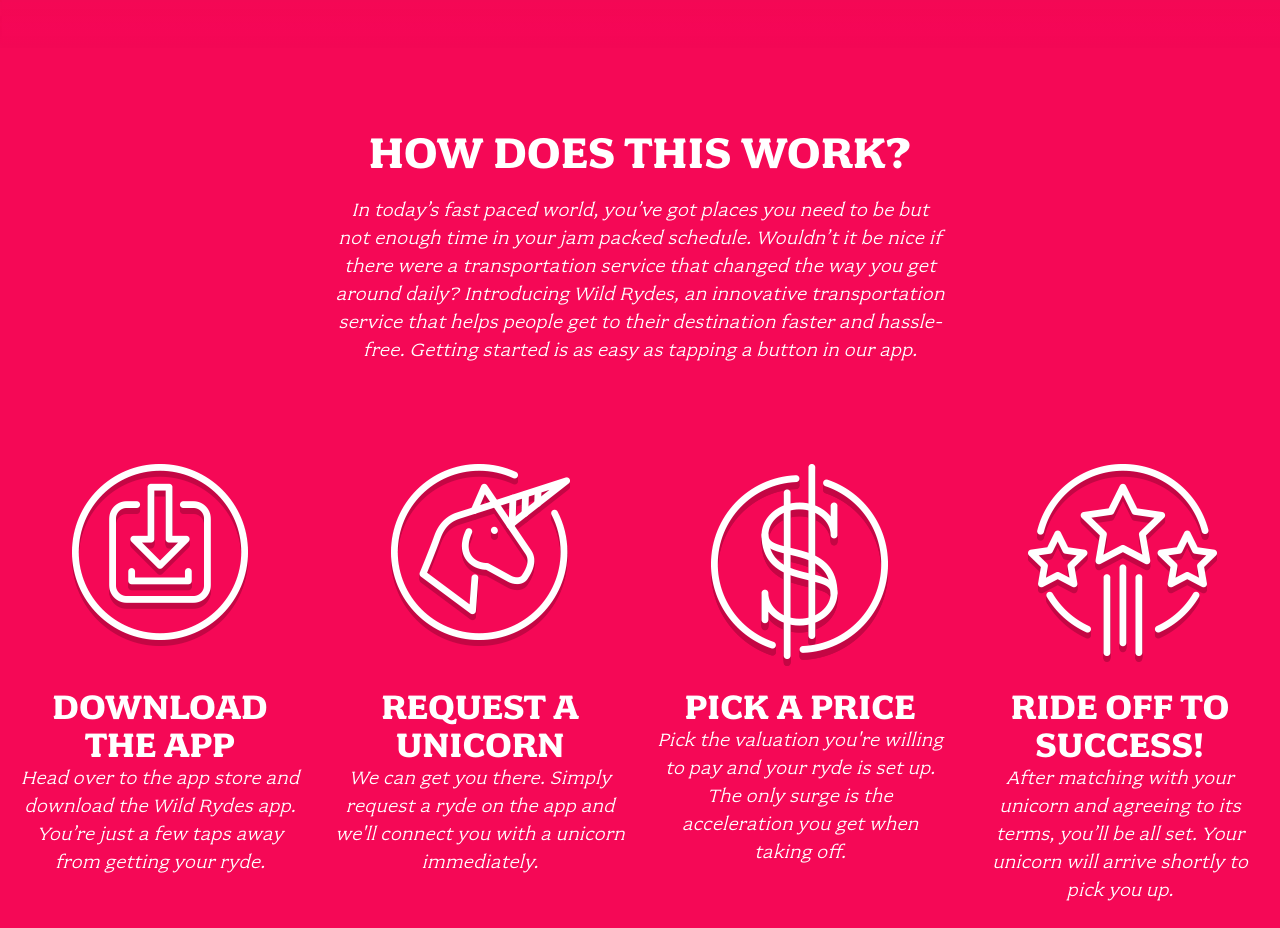
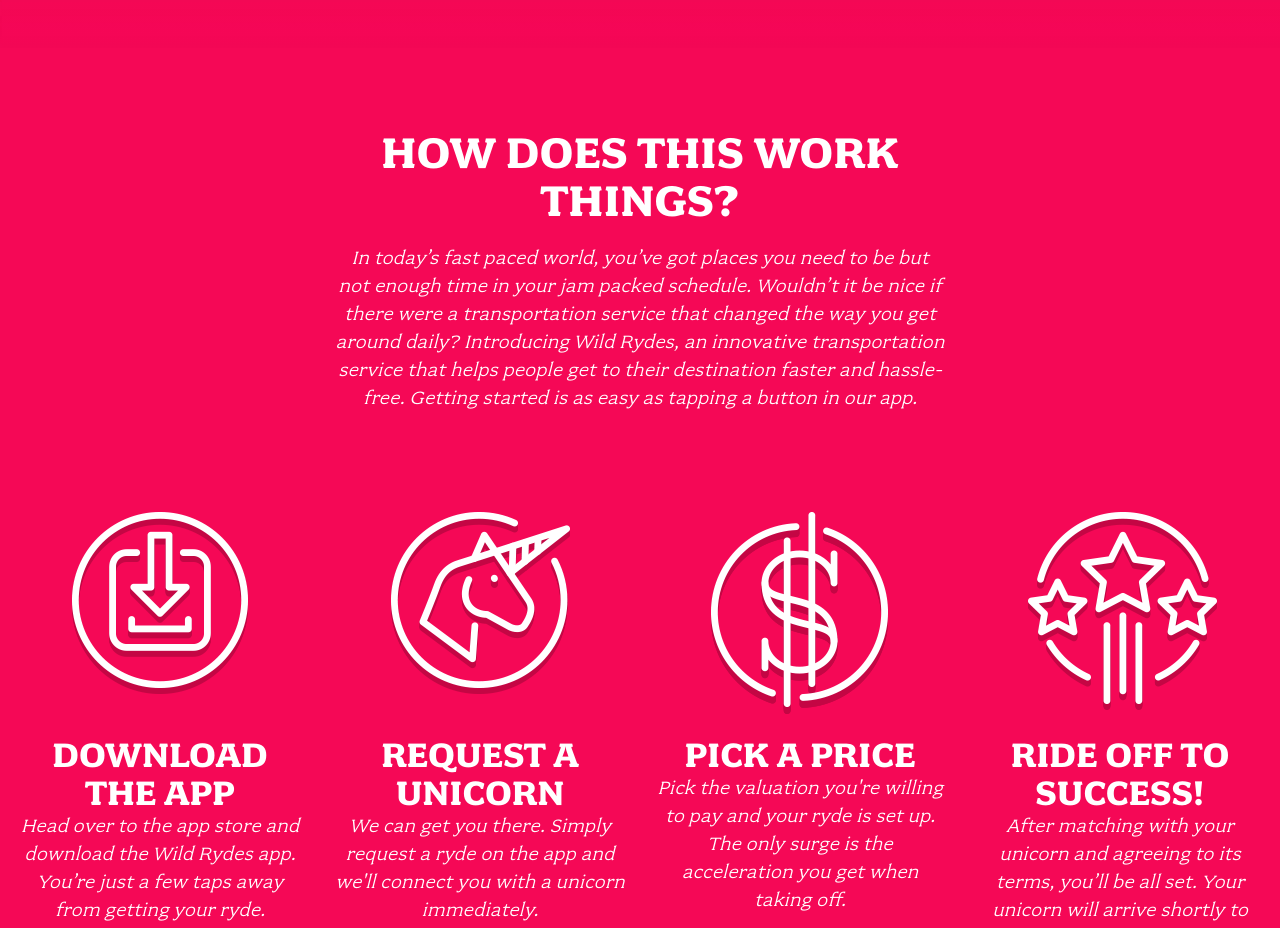
Before and after one commit to GudivadaKoushik/wildrydes_site, a plain HTML site: page index.html in a window 1280 px wide. Shown: the part 900-1828 px from the top of the page. Drawn offline with Linux system fonts and the light colour scheme.

Commit message:
Update index.html

```diff
--- a/index.html
+++ b/index.html
@@ -30,7 +30,7 @@
 
   <section class="home-about">
     <div class="row column large-9 xlarge-6 xxlarge-4">
-      <h2 class="section-title">How Does This Work?</h2>
+      <h2 class="section-title">How Does This Work Things?</h2>
       <p class="content">
         In today’s fast paced world, you’ve got places you need to be but not enough time in your jam packed schedule. Wouldn’t it be nice if there were a transportation service that changed the way you get around daily? Introducing Wild Rydes, an innovative transportation service that helps people get to their destination faster and hassle-free. Getting started is as easy as tapping a button in our app.
       </p>
```
